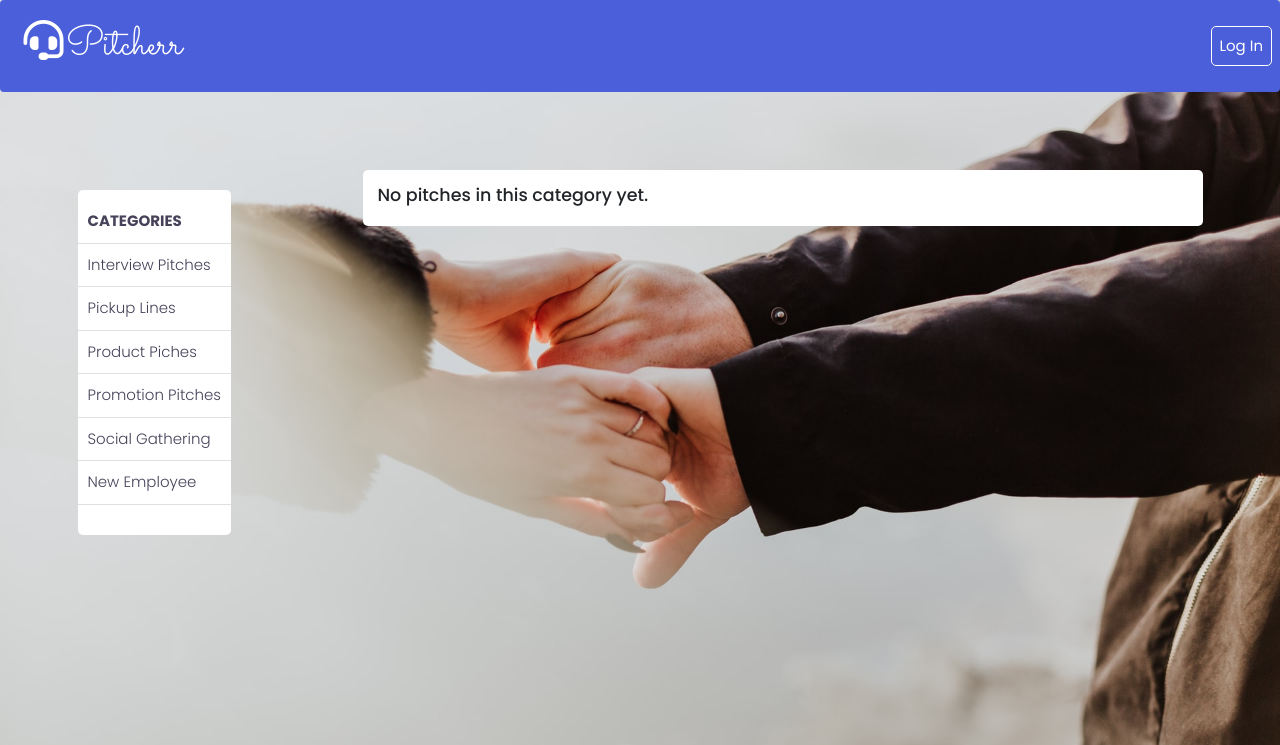
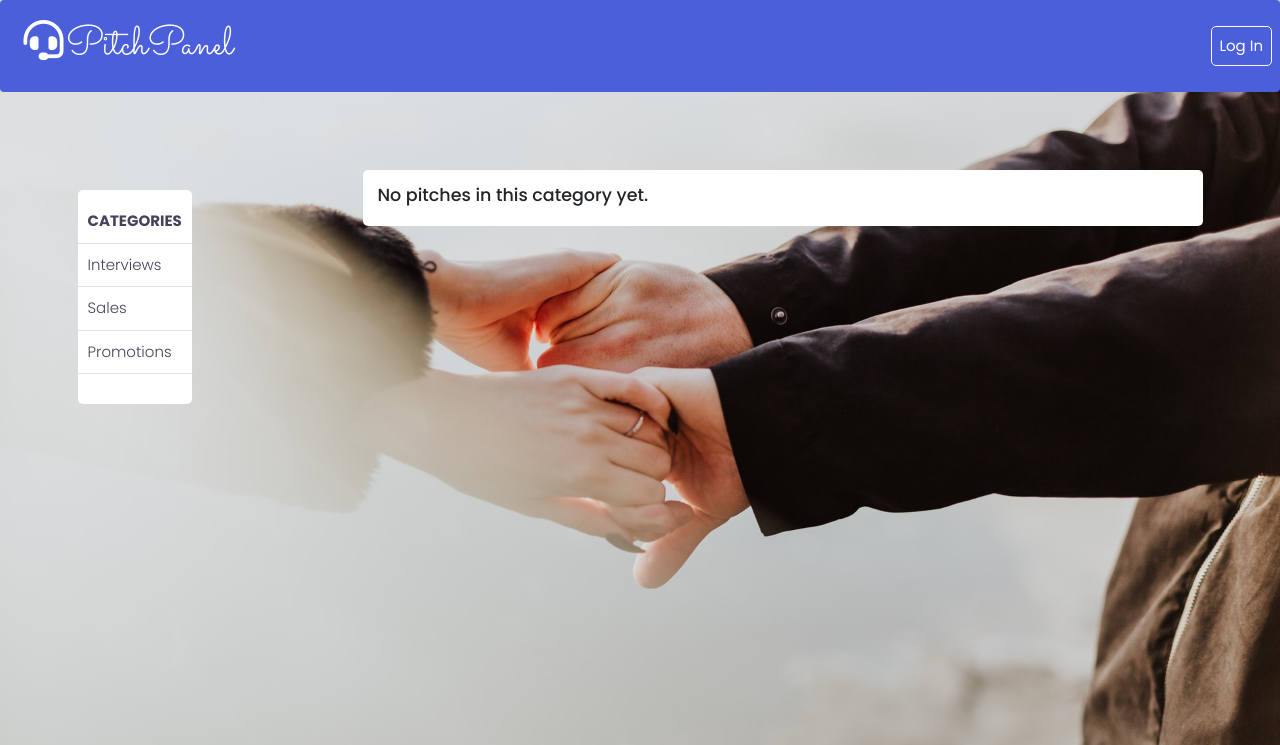
Before and after one commit to Ardern/pitchpanel, a Flask app: page / in a window 1280 px wide. Shown: the top 745 px of the page. Run offline with Flask 2, Linux system fonts and the light colour scheme; data that the repository does not hold is empty; some libraries are stand-ins or nearby versions.

```diff
--- a/app/templates/index.html
+++ b/app/templates/index.html
@@ -18,12 +18,9 @@
                     {% endif %}
                     <div class="categories my-5 py-3 pb-5">
                         <div class="categories-title p-3 text-uppercase">Categories</div>
-                        <a href="{{url_for('main.categories', id=1)}}" ><div class="category p-3">Interview Pitches</div></a>
-                        <a href="{{url_for('main.categories', id=2)}}" ><div class="category p-3">Pickup Lines</div></a>
-                        <a href="{{url_for('main.categories', id=3)}}" ><div class="category p-3">Product Piches</div></a>
-                        <a href="{{url_for('main.categories', id=4)}}" ><div class="category p-3">Promotion Pitches</div></a>
-                        <a href="{{url_for('main.categories', id=5)}}" ><div class="category p-3">Social Gathering</div></a>
-                        <a href="{{url_for('main.categories', id=6)}}" ><div class="category p-3">New Employee</div></a>
+                        <a href="{{url_for('main.categories', id=1)}}" ><div class="category p-3">Interviews</div></a>
+                        <a href="{{url_for('main.categories', id=3)}}" ><div class="category p-3">Sales</div></a>
+                        <a href="{{url_for('main.categories', id=4)}}" ><div class="category p-3">Promotions</div></a>
                     </div>
                 </div>
             </div>
--- a/app/templates/navbar.html
+++ b/app/templates/navbar.html
@@ -3,7 +3,7 @@
 		<a href="{{ url_for('main.index') }}">
             <div class="logodiv mx-4">
 			<div class="logo mb-3"><i class="fas fa-headset"></i></div>
-			<div class="name mx-1">Pitcherr</div>
+			<div class="name mx-1">PitchPanel</div>
 		</div>
         </a>
 		<div class="logout-div">
```
Also changed, not shown: README.md, 1 other file.
